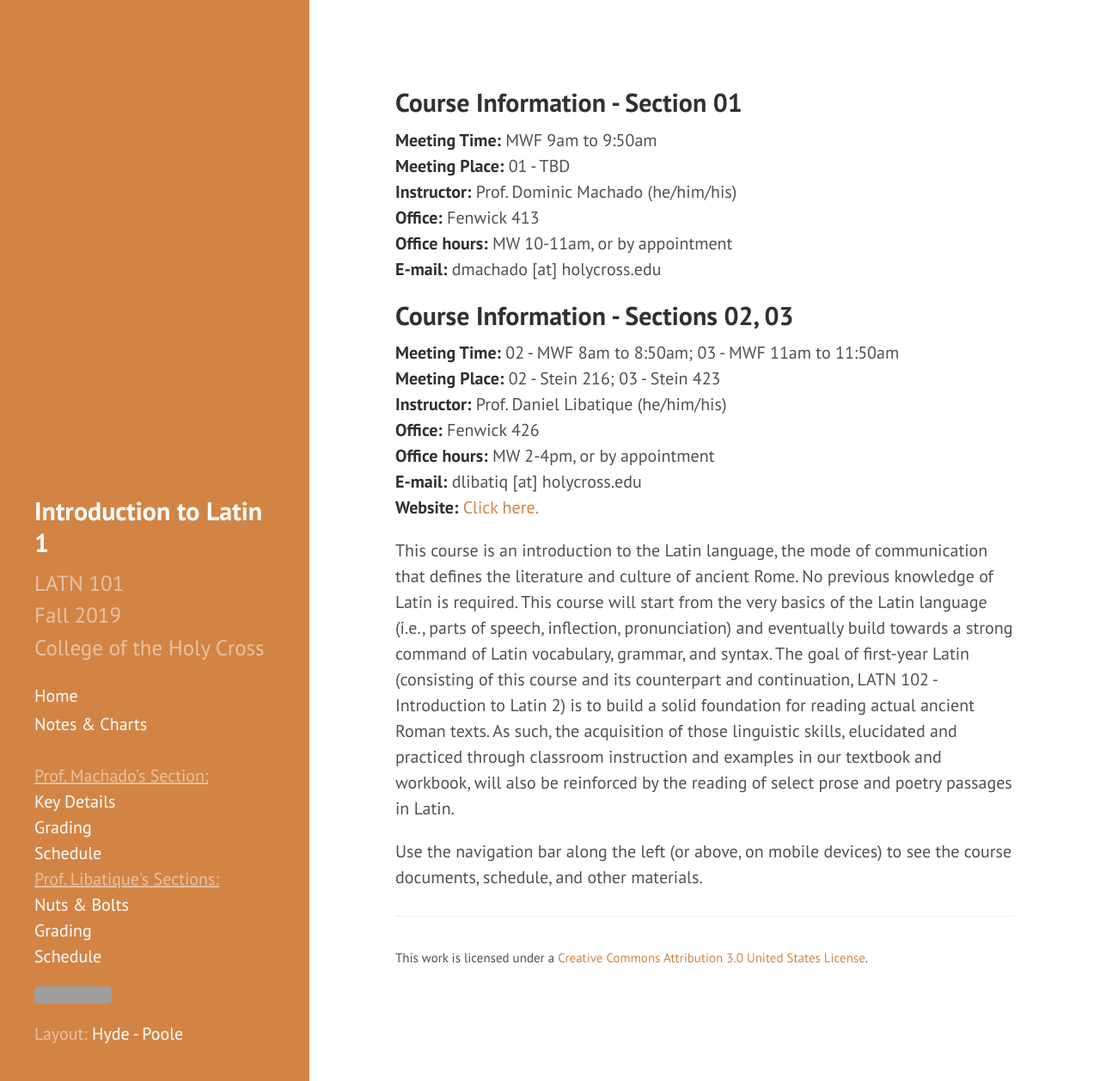
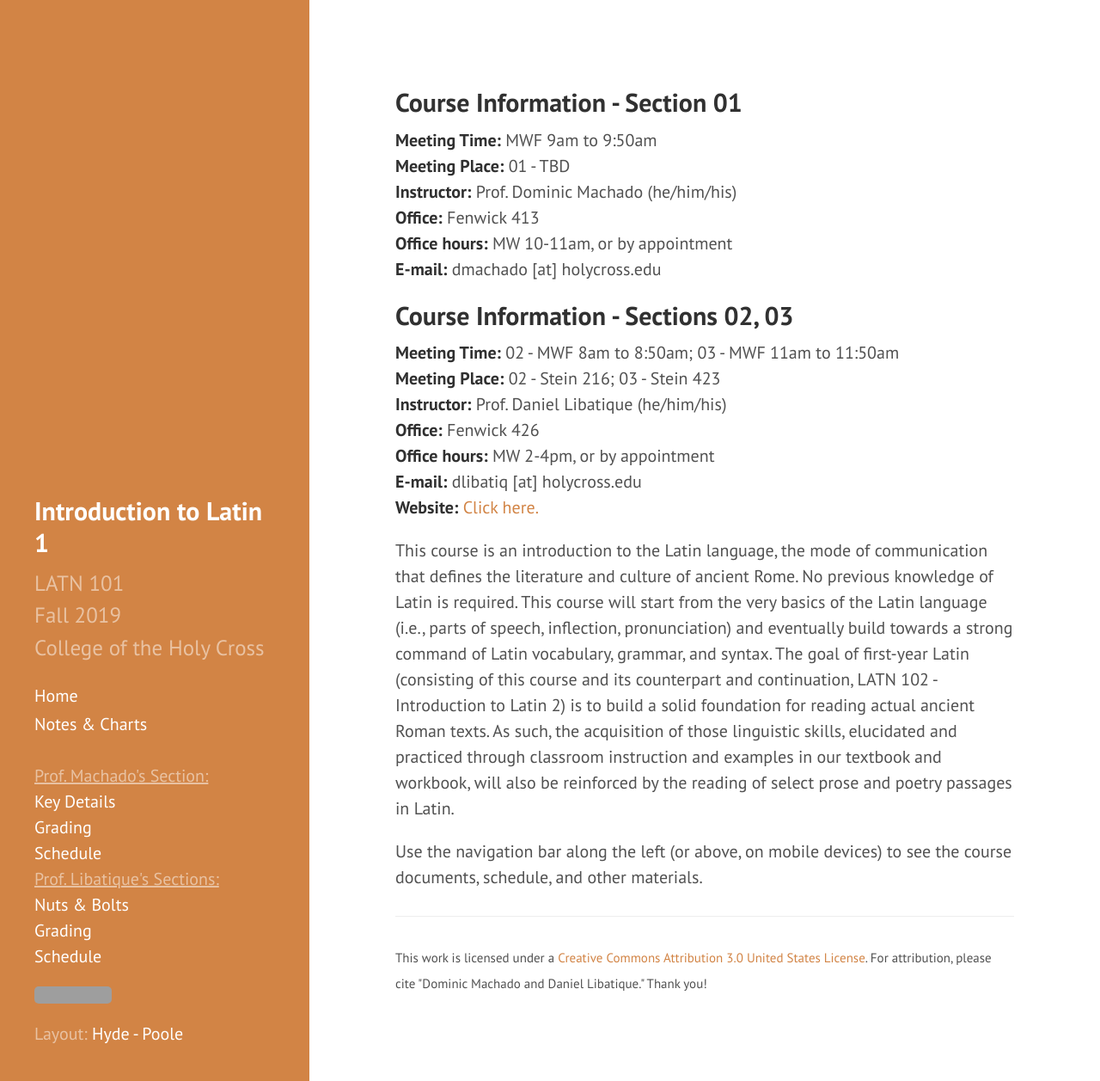
Before and after one commit to DLibatique/LATN102-S20, a Jekyll site: the page built from index.md, in a window 1280 px wide and 1257 px high. Shown: the whole window at 86% size. Built offline with Jekyll 4.4.1, drawn with Linux system fonts in a browser that asks for light colours; grey boxes are pictures that could not be loaded.

Commit message:
updated license, added attribution to footer

```diff
--- a/_layouts/default.html
+++ b/_layouts/default.html
@@ -12,7 +12,7 @@
 
       <hr>
 
-      <p><span style="font-size:0.75rem; line-height: 1;">This work is licensed under a <a rel="license" href="http://creativecommons.org/licenses/by/3.0/us/">Creative Commons Attribution 3.0 United States License</a>.</span></p>
+      <p><span style="font-size:0.75rem; line-height: 1;">This work is licensed under a <a rel="license" href="http://creativecommons.org/licenses/by/3.0/us/">Creative Commons Attribution 3.0 United States License</a>. For attribution, please cite "Dominic Machado and Daniel Libatique." Thank you!</span></p>
     </div>
 
 
```
Also changed, not shown: LICENSE.md.
